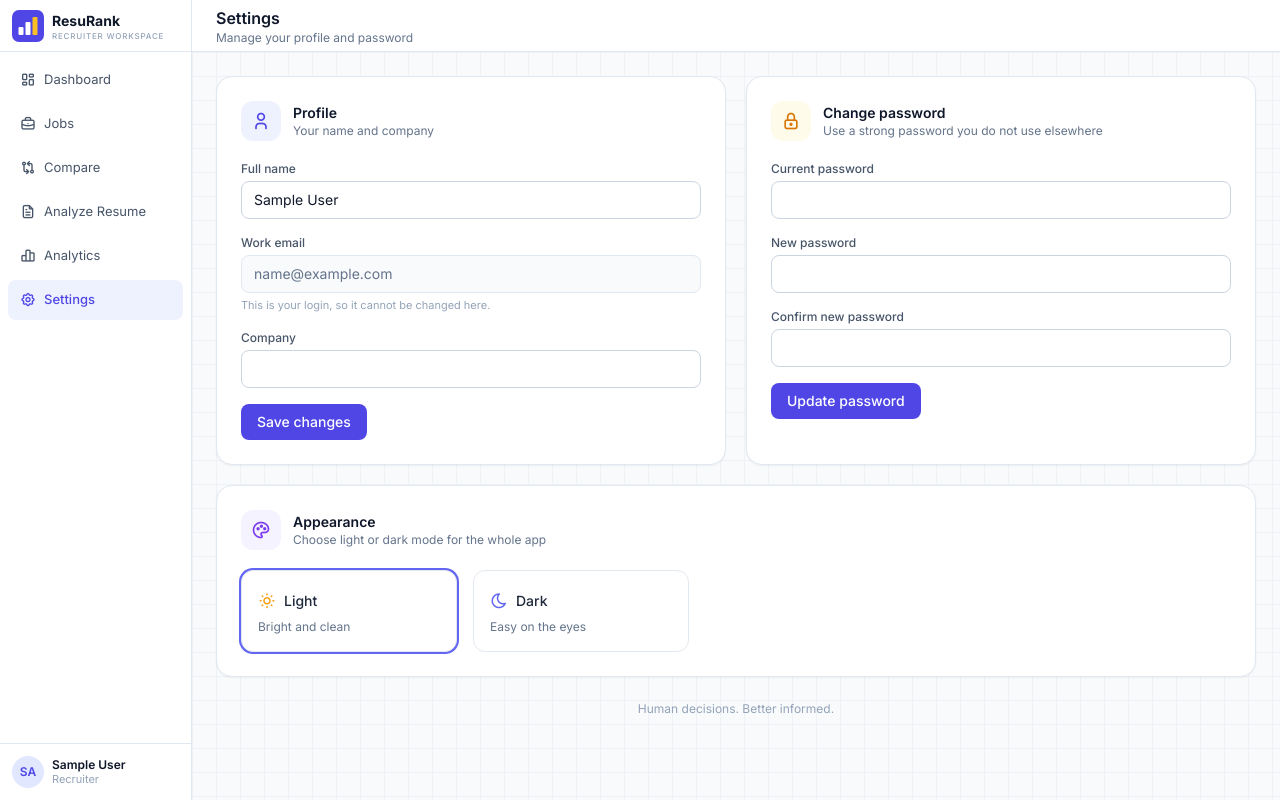
After one commit to manasat1306/resurank, a Django app: page /settings/ in a window 1280 px wide. The commit adds this page. Run offline with Django 5.2, Linux system fonts and the light colour scheme; the visitor is signed in with stand-in values (Sample User, id 1); data comes from the database, SQL or seed files in the repository; parts of the project's set-up code (start-up, migrations or seed data) failed here and were passed over; some libraries are stand-ins or nearby versions.

Commit message:
Add settings and dark mode

```diff
--- a/resume_analyzer/job_views.py
+++ b/resume_analyzer/job_views.py
@@ -4,7 +4,11 @@ from datetime import timedelta
 from django.utils import timezone
 from django.db.models import Q, Avg, Max, Count
 from django.shortcuts import render, redirect, get_object_or_404
-from .models import Job, Application, StatusHistory
+from .models import Job, Application, StatusHistory, RecruiterProfile
+from django.contrib import messages
+from django.contrib.auth import update_session_auth_hash
+from django.contrib.auth.forms import PasswordChangeForm
+from .settings_forms import ProfileForm
 from django.views.decorators.http import require_POST
 from .forms import JobForm
 from django.core.paginator import Paginator
@@ -416,3 +420,42 @@ def analytics(request):
             'scores': score_buckets,
         },
     })
+
+@login_required
+def account_settings(request):
+    user = request.user
+    profile, _ = RecruiterProfile.objects.get_or_create(user=user)
+
+    profile_form = ProfileForm(initial={
+        'full_name': user.get_full_name(),
+        'company_name': profile.company_name,
+    })
+    password_form = PasswordChangeForm(user)
+
+    if request.method == 'POST':
+        form_type = request.POST.get('form_type')
+
+        if form_type == 'profile':
+            profile_form = ProfileForm(request.POST)
+            if profile_form.is_valid():
+                parts = profile_form.cleaned_data['full_name'].strip().split(None, 1)
+                user.first_name = parts[0] if parts else ''
+                user.last_name = parts[1] if len(parts) > 1 else ''
+                user.save()
+                profile.company_name = profile_form.cleaned_data['company_name'].strip()
+                profile.save()
+                messages.success(request, 'Your profile has been updated.')
+                return redirect('account_settings')
+
+        elif form_type == 'password':
+            password_form = PasswordChangeForm(user, request.POST)
+            if password_form.is_valid():
+                user = password_form.save()
+                update_session_auth_hash(request, user)  # keeps you logged in
+                messages.success(request, 'Your password has been changed.')
+                return redirect('account_settings')
+
+    return render(request, 'resume_analyzer/settings.html', {
+        'profile_form': profile_form,
+        'password_form': password_form,
+    })
--- /dev/null
+++ b/resume_analyzer/settings_forms.py
@@ -0,0 +1,6 @@
+from django import forms
+
+
+class ProfileForm(forms.Form):
+    full_name = forms.CharField(max_length=150)
+    company_name = forms.CharField(max_length=150, required=False)
--- /dev/null
+++ b/resume_analyzer/static/resume_analyzer/js/theme.js
@@ -0,0 +1,32 @@
+(function () {
+  var root = document.documentElement;
+  var buttons = document.querySelectorAll('[data-theme-choice]');
+
+  function currentTheme() {
+    return root.classList.contains('dark') ? 'dark' : 'light';
+  }
+
+  function paint() {
+    var active = currentTheme();
+    buttons.forEach(function (btn) {
+      var on = btn.getAttribute('data-theme-choice') === active;
+      btn.classList.toggle('ring-2', on);
+      btn.classList.toggle('ring-indigo-500', on);
+    });
+  }
+
+  buttons.forEach(function (btn) {
+    btn.addEventListener('click', function () {
+      var choice = btn.getAttribute('data-theme-choice');
+      if (choice === 'dark') {
+        root.classList.add('dark');
+      } else {
+        root.classList.remove('dark');
+      }
+      try { localStorage.setItem('theme', choice); } catch (e) {}
+      paint();
+    });
+  });
+
+  paint();
+})();
--- a/resume_analyzer/templates/resume_analyzer/base.html
+++ b/resume_analyzer/templates/resume_analyzer/base.html
@@ -7,6 +7,9 @@
   <title>{% block title %}ResuRank{% endblock %} | ResuRank</title>
 
   <script src="https://cdn.tailwindcss.com"></script>
+  <script>
+    try { if (localStorage.getItem('theme') === 'dark') { document.documentElement.classList.add('dark'); } } catch (e) {}
+  </script>
   <link rel="icon" type="image/svg+xml" href="{% static 'resume_analyzer/img/logo.svg' %}">
   <link rel="preconnect" href="https://fonts.googleapis.com">
   <link href="https://fonts.googleapis.com/css2?family=Inter:wght@400;500;600;700&display=swap" rel="stylesheet">
@@ -20,6 +23,17 @@
         linear-gradient(#eef2f7 1px, transparent 1px),
         linear-gradient(90deg, #eef2f7 1px, transparent 1px);
       background-size: 24px 24px;
+    }
+
+    /* DARK MODE (covers every page) */
+    html.dark {
+      background: #ffffff;
+      filter: invert(0.92) hue-rotate(180deg);
+    }
+    html.dark img,
+    html.dark canvas,
+    html.dark video {
+      filter: invert(1) hue-rotate(180deg);
     }
   </style>
   {% block extra_head %}{% endblock %}
@@ -63,7 +77,9 @@
            {% if request.resolver_match.url_name == 'analytics' %}bg-indigo-50 text-indigo-600 font-medium{% else %}text-slate-600 hover:bg-slate-100{% endif %}">
           <i class="ti ti-chart-bar text-base"></i> Analytics
         </a>
-        <a href="#" class="flex items-center gap-2 px-3 py-2 rounded-lg text-slate-600 hover:bg-slate-100">
+        <a href="{% url 'account_settings' %}"
+           class="flex items-center gap-2 px-3 py-2 rounded-lg
+           {% if request.resolver_match.url_name == 'account_settings' %}bg-indigo-50 text-indigo-600 font-medium{% else %}text-slate-600 hover:bg-slate-100{% endif %}">
           <i class="ti ti-settings text-base"></i> Settings
         </a>
       </nav>
@@ -100,5 +116,6 @@
     </div>
 
   </div>
+{% block extra_scripts %}{% endblock %}
 </body>
 </html>
--- /dev/null
+++ b/resume_analyzer/templates/resume_analyzer/settings.html
@@ -0,0 +1,149 @@
+{% extends 'resume_analyzer/base.html' %}
+{% load static %}
+
+{% block title %}Settings{% endblock %}
+{% block page_title %}Settings{% endblock %}
+{% block page_subtitle %}Manage your profile and password{% endblock %}
+
+{% block content %}
+
+{% if messages %}
+  {% for message in messages %}
+  <div class="mb-5 flex items-center gap-2 rounded-xl border border-green-200 bg-green-50 px-4 py-3 text-sm text-green-700">
+    <i class="ti ti-circle-check text-lg"></i> {{ message }}
+  </div>
+  {% endfor %}
+{% endif %}
+
+<div class="grid grid-cols-1 lg:grid-cols-2 gap-5">
+
+  <!-- PROFILE -->
+  <div class="bg-white border border-slate-200 rounded-2xl p-6 shadow-sm">
+    <div class="flex items-center gap-3 mb-5">
+      <div class="h-10 w-10 rounded-xl bg-indigo-50 text-indigo-600 flex items-center justify-center">
+        <i class="ti ti-user text-xl"></i>
+      </div>
+      <div>
+        <div class="text-sm font-semibold">Profile</div>
+        <div class="text-xs text-slate-500">Your name and company</div>
+      </div>
+    </div>
+
+    <form method="post" class="space-y-4">
+      {% csrf_token %}
+      <input type="hidden" name="form_type" value="profile">
+
+      <div>
+        <label class="block text-xs font-medium text-slate-600 mb-1">Full name</label>
+        <input type="text" name="full_name" required maxlength="150"
+               value="{{ profile_form.full_name.value|default_if_none:'' }}"
+               class="w-full rounded-lg border border-slate-300 px-3 py-2 text-sm focus:outline-none focus:ring-2 focus:ring-indigo-200 focus:border-indigo-500">
+        {% for e in profile_form.full_name.errors %}<p class="text-xs text-red-600 mt-1">{{ e }}</p>{% endfor %}
+      </div>
+
+      <div>
+        <label class="block text-xs font-medium text-slate-600 mb-1">Work email</label>
+        <input type="email" value="{{ request.user.email }}" disabled
+               class="w-full rounded-lg border border-slate-200 bg-slate-50 px-3 py-2 text-sm text-slate-500 cursor-not-allowed">
+        <p class="text-[11px] text-slate-400 mt-1">This is your login, so it cannot be changed here.</p>
+      </div>
+
+      <div>
+        <label class="block text-xs font-medium text-slate-600 mb-1">Company</label>
+        <input type="text" name="company_name" maxlength="150"
+               value="{{ profile_form.company_name.value|default_if_none:'' }}"
+               class="w-full rounded-lg border border-slate-300 px-3 py-2 text-sm focus:outline-none focus:ring-2 focus:ring-indigo-200 focus:border-indigo-500">
+        {% for e in profile_form.company_name.errors %}<p class="text-xs text-red-600 mt-1">{{ e }}</p>{% endfor %}
+      </div>
+
+      <button type="submit"
+              class="rounded-lg bg-indigo-600 px-4 py-2 text-sm font-medium text-white hover:bg-indigo-700 transition">
+        Save changes
+      </button>
+    </form>
+  </div>
+
+  <!-- PASSWORD -->
+  <div class="bg-white border border-slate-200 rounded-2xl p-6 shadow-sm">
+    <div class="flex items-center gap-3 mb-5">
+      <div class="h-10 w-10 rounded-xl bg-amber-50 text-amber-600 flex items-center justify-center">
+        <i class="ti ti-lock text-xl"></i>
+      </div>
+      <div>
+        <div class="text-sm font-semibold">Change password</div>
+        <div class="text-xs text-slate-500">Use a strong password you do not use elsewhere</div>
+      </div>
+    </div>
+
+    <form method="post" class="space-y-4">
+      {% csrf_token %}
+      <input type="hidden" name="form_type" value="password">
+
+      <div>
+        <label class="block text-xs font-medium text-slate-600 mb-1">Current password</label>
+        <input type="password" name="old_password" required
+               class="w-full rounded-lg border border-slate-300 px-3 py-2 text-sm focus:outline-none focus:ring-2 focus:ring-indigo-200 focus:border-indigo-500">
+        {% for e in password_form.old_password.errors %}<p class="text-xs text-red-600 mt-1">{{ e }}</p>{% endfor %}
+      </div>
+
+      <div>
+        <label class="block text-xs font-medium text-slate-600 mb-1">New password</label>
+        <input type="password" name="new_password1" required
+               class="w-full rounded-lg border border-slate-300 px-3 py-2 text-sm focus:outline-none focus:ring-2 focus:ring-indigo-200 focus:border-indigo-500">
+        {% for e in password_form.new_password1.errors %}<p class="text-xs text-red-600 mt-1">{{ e }}</p>{% endfor %}
+      </div>
+
+      <div>
+        <label class="block text-xs font-medium text-slate-600 mb-1">Confirm new password</label>
+        <input type="password" name="new_password2" required
+               class="w-full rounded-lg border border-slate-300 px-3 py-2 text-sm focus:outline-none focus:ring-2 focus:ring-indigo-200 focus:border-indigo-500">
+        {% for e in password_form.new_password2.errors %}<p class="text-xs text-red-600 mt-1">{{ e }}</p>{% endfor %}
+      </div>
+
+      <button type="submit"
+              class="rounded-lg bg-indigo-600 px-4 py-2 text-sm font-medium text-white hover:bg-indigo-700 transition">
+        Update password
+      </button>
+    </form>
+  </div>
+
+</div>
+
+<!-- APPEARANCE -->
+<div class="bg-white border border-slate-200 rounded-2xl p-6 shadow-sm mt-5">
+  <div class="flex items-center gap-3 mb-5">
+    <div class="h-10 w-10 rounded-xl bg-violet-50 text-violet-600 flex items-center justify-center">
+      <i class="ti ti-palette text-xl"></i>
+    </div>
+    <div>
+      <div class="text-sm font-semibold">Appearance</div>
+      <div class="text-xs text-slate-500">Choose light or dark mode for the whole app</div>
+    </div>
+  </div>
+
+  <div class="grid grid-cols-2 gap-4 max-w-md">
+    <button type="button" data-theme-choice="light"
+            class="rounded-xl border border-slate-200 bg-white p-4 text-left hover:shadow-md transition">
+      <div class="flex items-center gap-2 text-sm font-medium text-slate-800">
+        <i class="ti ti-sun text-lg text-amber-500"></i> Light
+      </div>
+      <div class="text-xs text-slate-500 mt-1">Bright and clean</div>
+    </button>
+
+    <button type="button" data-theme-choice="dark"
+            class="rounded-xl border border-slate-200 bg-white p-4 text-left hover:shadow-md transition">
+      <div class="flex items-center gap-2 text-sm font-medium text-slate-800">
+        <i class="ti ti-moon text-lg text-indigo-500"></i> Dark
+      </div>
+      <div class="text-xs text-slate-500 mt-1">Easy on the eyes</div>
+    </button>
+  </div>
+</div>
+
+<div class="text-center text-xs text-slate-400 py-6">Human decisions. Better informed.</div>
+
+{% endblock %}
+
+{% block extra_scripts %}
+<script src="{% static 'resume_analyzer/js/theme.js' %}"></script>
+{% endblock %}
--- a/resume_analyzer/urls.py
+++ b/resume_analyzer/urls.py
@@ -18,4 +18,5 @@ urlpatterns = [
     path('compare/', job_views.compare_picker, name='compare_picker'),
     path('analyze/', job_views.analyze_resume, name='analyze_resume'),
     path('analytics/', job_views.analytics, name='analytics'),
+    path('settings/', job_views.account_settings, name='account_settings'),
 ]
```
